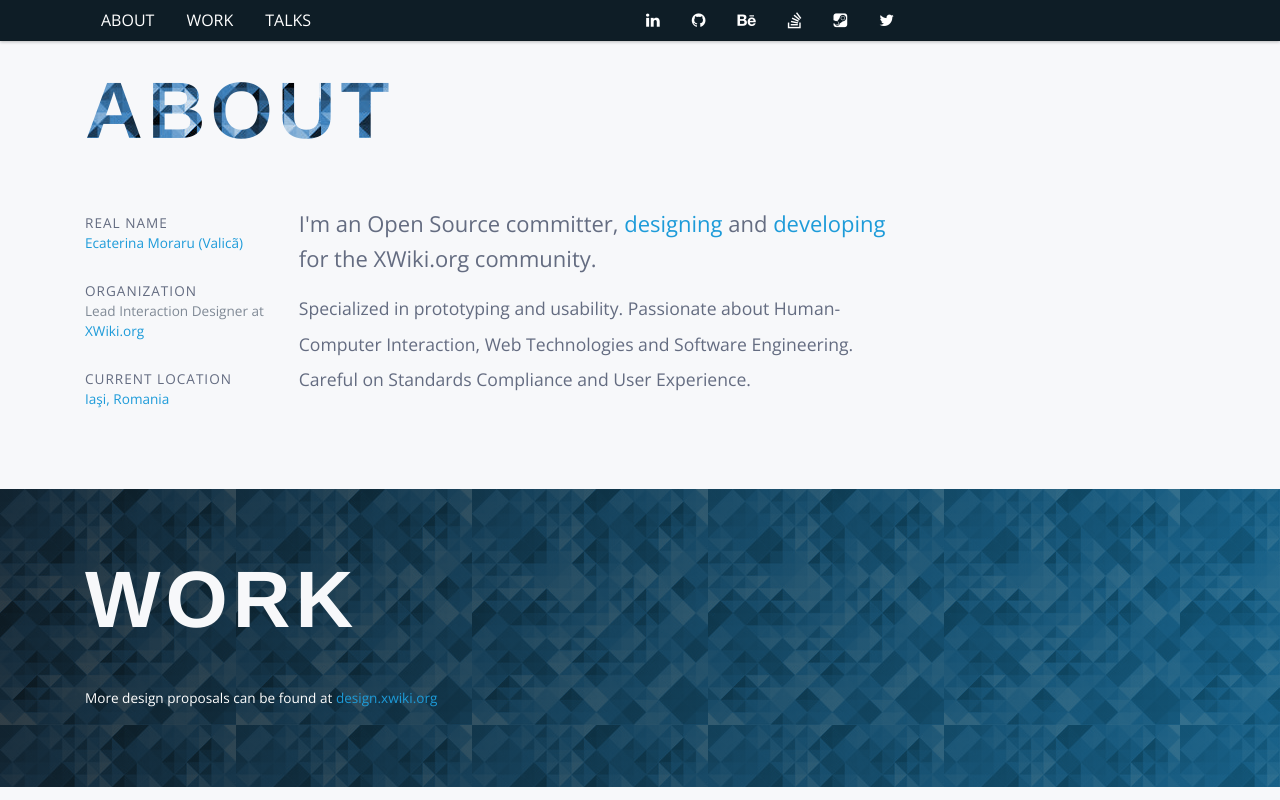
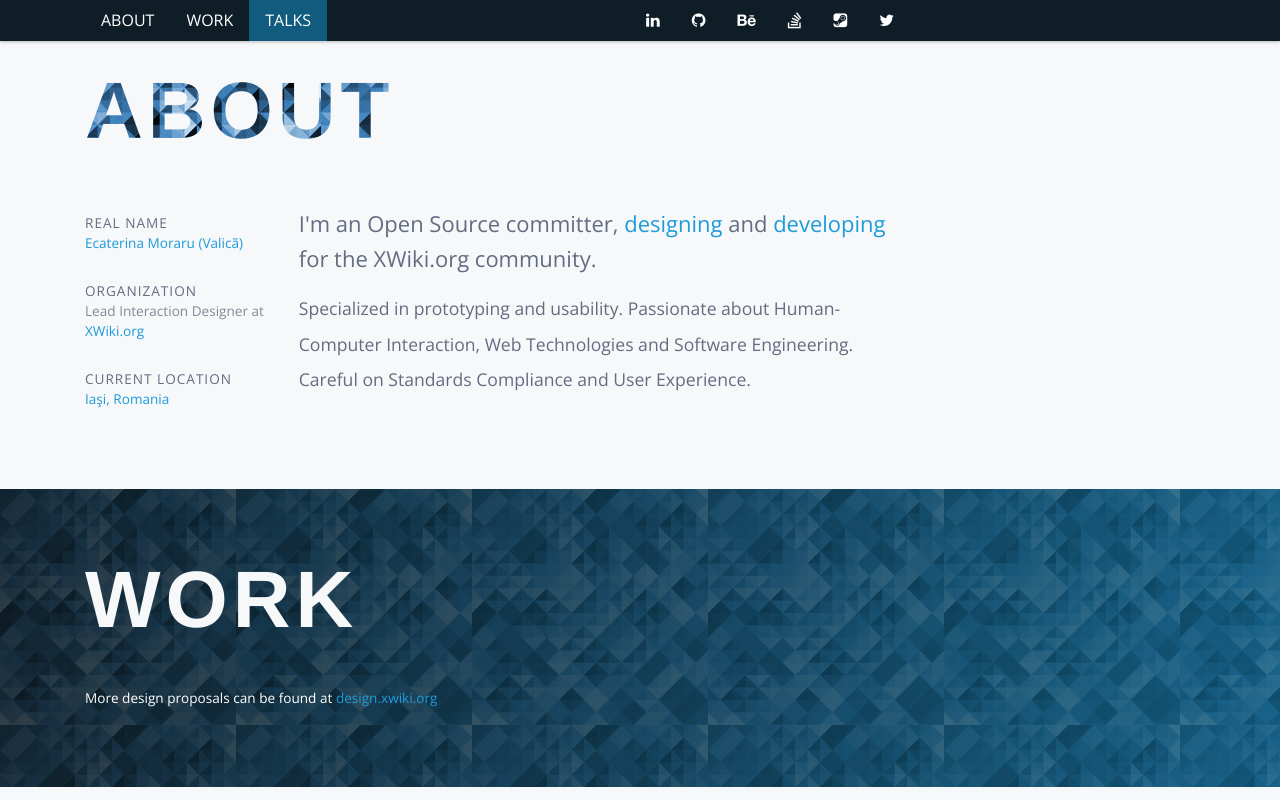
Before and after one commit to evalica/risherry, a website: page index.html in a window 1280 px wide. Shown: the top 800 px of the page. Drawn offline with nearby package versions, Linux system fonts and the light colour scheme.

Commit message:
Issue #37: Switch from Bootstrap 3.x to Bootstrap 4.x
- Reverting the 4.1.0 Boostrap JS, since it breaks the affix used for menus, which was deprecated in the new Bootstrap version

```diff
--- a/index.html
+++ b/index.html
@@ -298,7 +298,7 @@
       </div>
     </div>
     <script type="text/javascript" src="https://ajax.googleapis.com/ajax/libs/jquery/3.3.1/jquery.min.js" crossorigin="anonymous"></script>
-    <script type="text/javascript" src="https://stackpath.bootstrapcdn.com/bootstrap/4.1.0/js/bootstrap.min.js" integrity="sha384-uefMccjFJAIv6A+rW+L4AHf99KvxDjWSu1z9VI8SKNVmz4sk7buKt/6v9KI65qnm" crossorigin="anonymous"></script>
+    <script type="text/javascript" src="https://maxcdn.bootstrapcdn.com/bootstrap/3.3.7/js/bootstrap.min.js" crossorigin="anonymous"></script>
     <script type="text/javascript" src="https://cdnjs.cloudflare.com/ajax/libs/handlebars.js/4.0.11/handlebars.min.js" crossorigin="anonymous"></script>
     <script type="text/javascript" src="dist/js/risherry.min.js"></script>
     <script id="analytics-template" type="text/x-handlebars-template">
```
